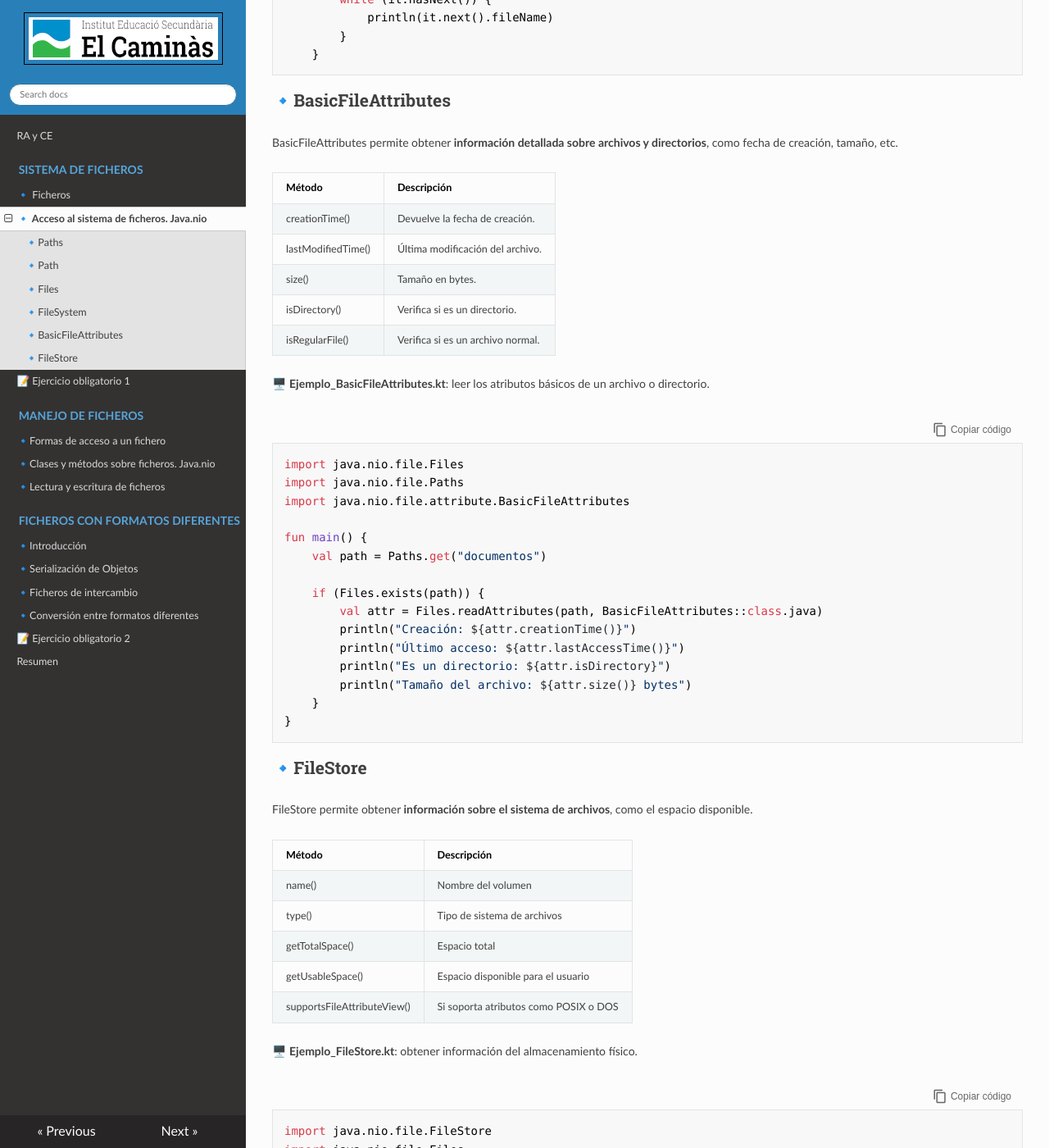
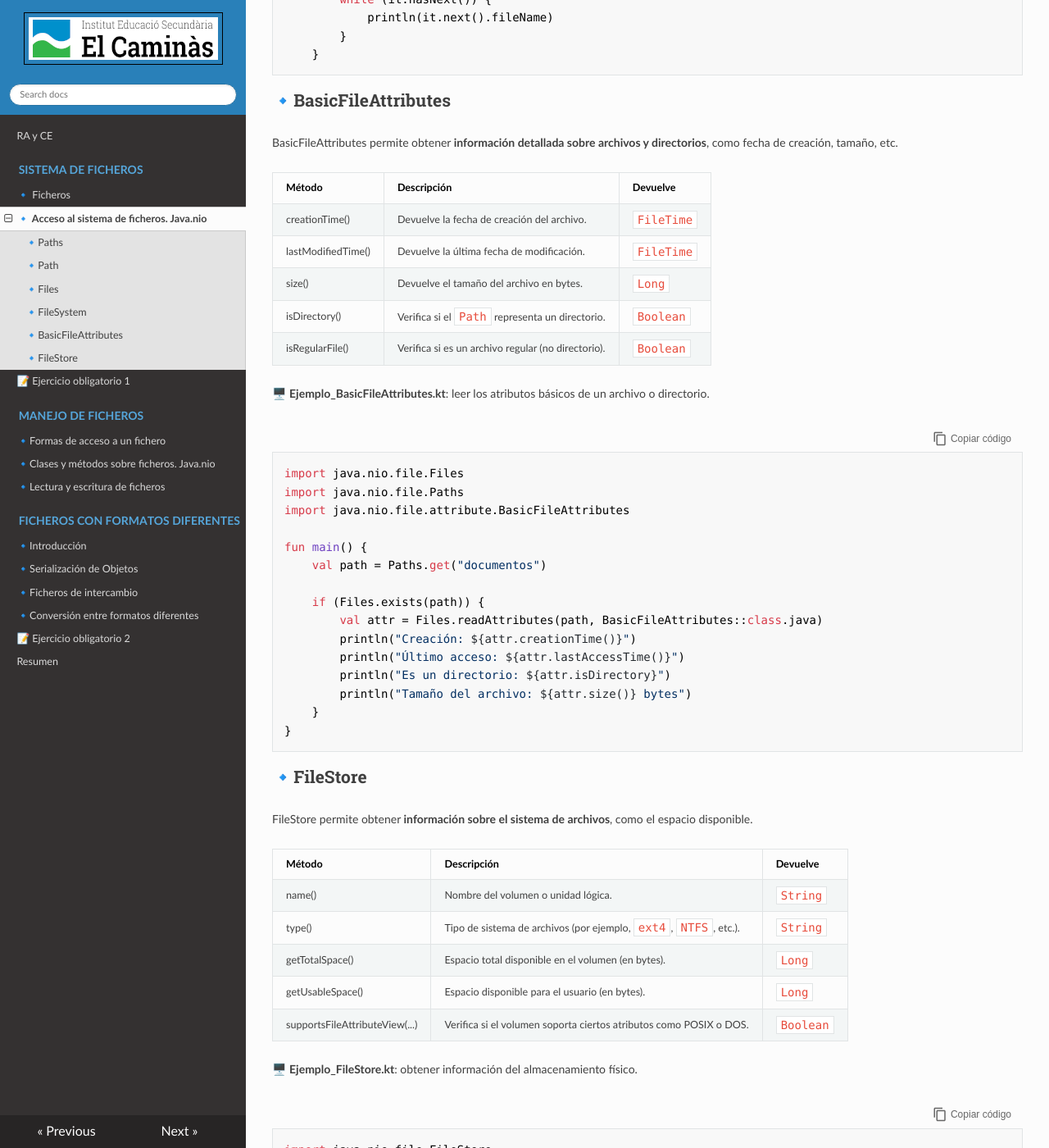
Before and after one commit to asalvadorc/AD_Ficheros_, an MkDocs documentation site: the page built from docs/T1_Sistema_de_ficheros/NIO_AccesoFicheros.md, in a window 1280 px wide and 1400 px high, scrolled down 12521 px. Shown: the whole window at 82% size. Built offline with MkDocs 1.6.1, drawn with Linux system fonts in a browser that asks for light colours; nearby versions of some CDN libraries.

Commit message:
devuelve

```diff
--- a/docs/T1_Sistema_de_ficheros/NIO_AccesoFicheros.md
+++ b/docs/T1_Sistema_de_ficheros/NIO_AccesoFicheros.md
@@ -470,13 +470,15 @@ Pero usando FileSystems.getDefault() puedes:
 BasicFileAttributes permite obtener **información detallada sobre archivos y directorios**, como fecha de creación, tamaño, etc.
 
 
-|Método	|Descripción|
-|--------|-----------|
-|creationTime()	|Devuelve la fecha de creación.|
-|lastModifiedTime()	|Última modificación del archivo.|
-|size()	|Tamaño en bytes.|
-|isDirectory()	|Verifica si es un directorio.|
-|isRegularFile()	|Verifica si es un archivo normal.|
+| Método             | Descripción                                      | Devuelve                |
+|--------------------|--------------------------------------------------|--------------------------|
+| creationTime()     | Devuelve la fecha de creación del archivo.       | `FileTime`              |
+| lastModifiedTime() | Devuelve la última fecha de modificación.        | `FileTime`              |
+| size()             | Devuelve el tamaño del archivo en bytes.         | `Long`                  |
+| isDirectory()      | Verifica si el `Path` representa un directorio.  | `Boolean`               |
+| isRegularFile()    | Verifica si es un archivo regular (no directorio). | `Boolean`             |
+
+
 
 🖥️ **Ejemplo_BasicFileAttributes.kt**:  leer los atributos básicos de un archivo o directorio.
 
@@ -500,13 +502,14 @@ BasicFileAttributes permite obtener **información detallada sobre archivos y di
 
 FileStore permite obtener **información sobre el sistema de archivos**, como el espacio disponible.
 
-Método	|Descripción|
-|--------|-----------|
-|name()|	Nombre del volumen|
-|type()|	Tipo de sistema de archivos|
-|getTotalSpace()|	Espacio total|
-|getUsableSpace()|	Espacio disponible para el usuario|
-|supportsFileAttributeView()|	Si soporta atributos como POSIX o DOS|
+| Método                          | Descripción                                                       | Devuelve       |
+|---------------------------------|-------------------------------------------------------------------|----------------|
+| name()                          | Nombre del volumen o unidad lógica.                              | `String`       |
+| type()                          | Tipo de sistema de archivos (por ejemplo, `ext4`, `NTFS`, etc.). | `String`       |
+| getTotalSpace()                 | Espacio total disponible en el volumen (en bytes).               | `Long`         |
+| getUsableSpace()                | Espacio disponible para el usuario (en bytes).                   | `Long`         |
+| supportsFileAttributeView(...) | Verifica si el volumen soporta ciertos atributos como POSIX o DOS. | `Boolean`    |
+
 
 🖥️ **Ejemplo_FileStore.kt**: obtener información del almacenamiento físico.
 
```
